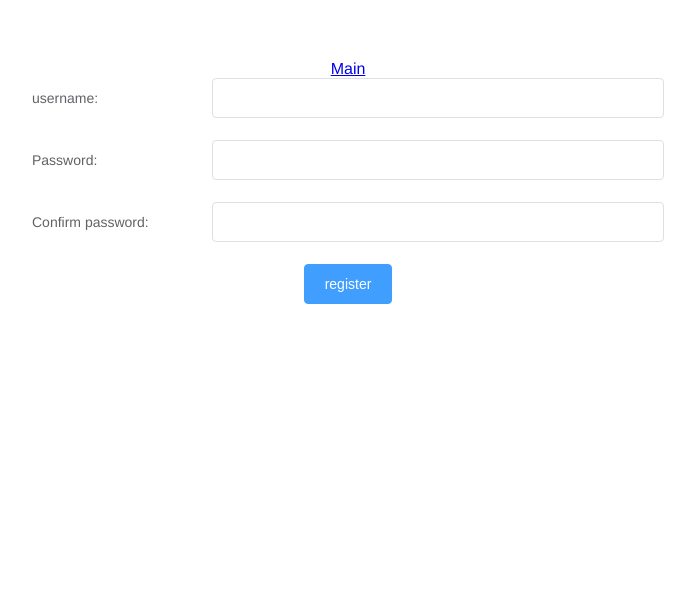
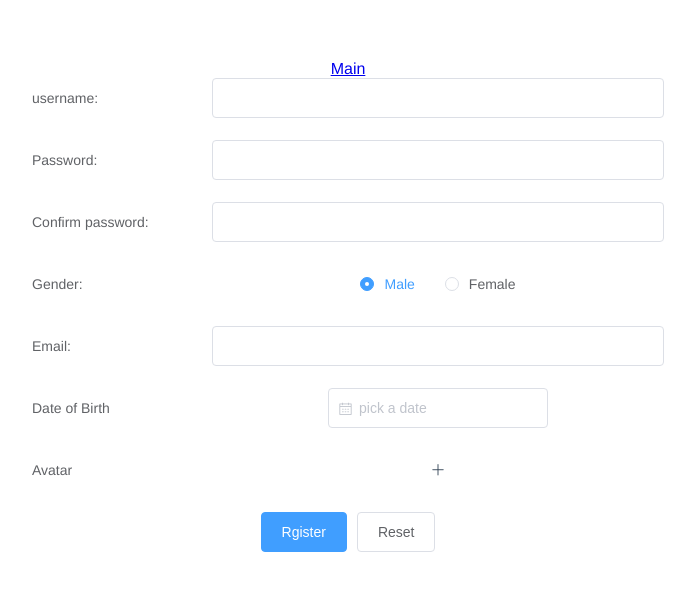
Before and after one commit to timothyshen/BookShelf, a Vue app in the folder frontend/: page /#/register in a window 1280 px wide. Shown: the top 590 px of the page, without its empty margins (292-987 px from the left). Built offline with nearby package versions, Linux system fonts and the light colour scheme.

Commit message:
completed the form for registration

```diff
--- a/frontend/src/main.js
+++ b/frontend/src/main.js
@@ -5,8 +5,9 @@ import App from './App'
 import router from './router'
 import ElementUI from 'element-ui';
 import 'element-ui/lib/theme-chalk/index.css';
+import locale from 'element-ui/lib/locale/lang/en'
 Vue.config.productionTip = false
-Vue.use(ElementUI)
+Vue.use(ElementUI,{locale})
 
 
 /* eslint-disable no-new */
--- a/frontend/src/views/user_login/Log_in.vue
+++ b/frontend/src/views/user_login/Log_in.vue
@@ -1,18 +1,10 @@
 <template>
   <div>
-    <div class="form-group">
-      <p>Username:</p>
-      <label>
-        <input type="text" name="username"/>
-      </label>
-    </div>
-    <div class="form-group">
-      <p>Password:</p>
-      <input type="password" name="password"/>
-    </div>
-    <div class="form-group">
-      <button type="submit" @click="isLogin">Login</button>
-    </div>
+    <el-form>
+      <el-form-item label="Username:">
+        <el-input></el-input>
+      </el-form-item>
+    </el-form>
   </div>
 </template>
 
--- a/frontend/src/views/user_login/reader_register/reader_register.vue
+++ b/frontend/src/views/user_login/reader_register/reader_register.vue
@@ -2,7 +2,7 @@
   <div>
     <head></head><!--最外层-->
     <el-col :span="12" :offset="6">
-      <el-form ref="form" :model="form_data" label-width="180px" :label-position="labelPosition">
+      <el-form ref="form" v-model="form_data" label-width="180px" :label-position="labelPosition">
         <el-form-item label="username:">
           <el-input type="text" v-model="form_data.username">username</el-input>
         </el-form-item>
@@ -18,7 +18,35 @@
             v-model="form_data.password_two"
             show-password>password</el-input>
         </el-form-item>
-        <el-button type="primary" @click="isRegister">register</el-button>
+        <el-form-item label="Gender:">
+          <el-radio-group v-model="form_data.gender">
+            <el-radio label="m">Male</el-radio>
+            <el-radio label="f">Female</el-radio>
+          </el-radio-group>
+        </el-form-item>
+        <el-form-item label="Email:" >
+          <el-input type="email" v-model="form_data.email"/>
+        </el-form-item>
+        <el-form-item label="Date of Birth">
+          <el-date-picker
+            v-model="form_data.birthday"
+            type="date"
+            placeholder="pick a date">
+          </el-date-picker>
+        </el-form-item>
+        <el-form-item label="Avatar">
+          <el-upload
+            :before-upload="beforeAvatarUpload"
+            :on-success="handleAvatarSuccess"
+            :show-file-list="false"
+            action="https://jsonplaceholder.typicode.com/posts/"
+            class="avatar-uploader">
+            <img v-if="imageUrl" :src="imageUrl" class="avatar">
+            <i v-else class="el-icon-plus avatar-uploader-icon"></i>
+          </el-upload>
+        </el-form-item>
+        <el-button type="primary" @click="isRegister">Rgister</el-button>
+        <el-button @click="resetForm('form_data')">Reset</el-button>
       </el-form>
     </el-col>
   </div>
@@ -38,6 +66,9 @@
             username: '',
             password: '',
             password_two: '',
+            gender: 'm',
+            birthday:'',
+            email:''
           },
           error: {
             password: '',
@@ -51,7 +82,6 @@
             login({
               password: that.form_data.password,
               username: that.form_data.username,
-              role: that.form_data.role
             },{
               auth:{
                 username: 't.shen',
@@ -66,9 +96,23 @@
               console.log(error.response)
               that.error.mobile = error.username?error.username[0]:'';
               that.error.password = error.password?error.password[0]:'';
-            })
-
-          }
+            });
+          },
+        handleAvatarSuccess(res, file){
+            this.imageURL = URL.createObjectURL(file.raw);
+        },
+        beforeAvatarUploade(file){
+            const isJPG = file.type === 'image/jpeg';
+            const isLt2M = file.size / 1024 /1024 < 2;
+            if(isJPG){
+              console('error')
+            }
+        },
+        resetForm(formName) {
+          this.$nextTick(()=>{
+            this.$refs[formName].resetFields();
+          })
+        },
       }
     }
 </script>
```
